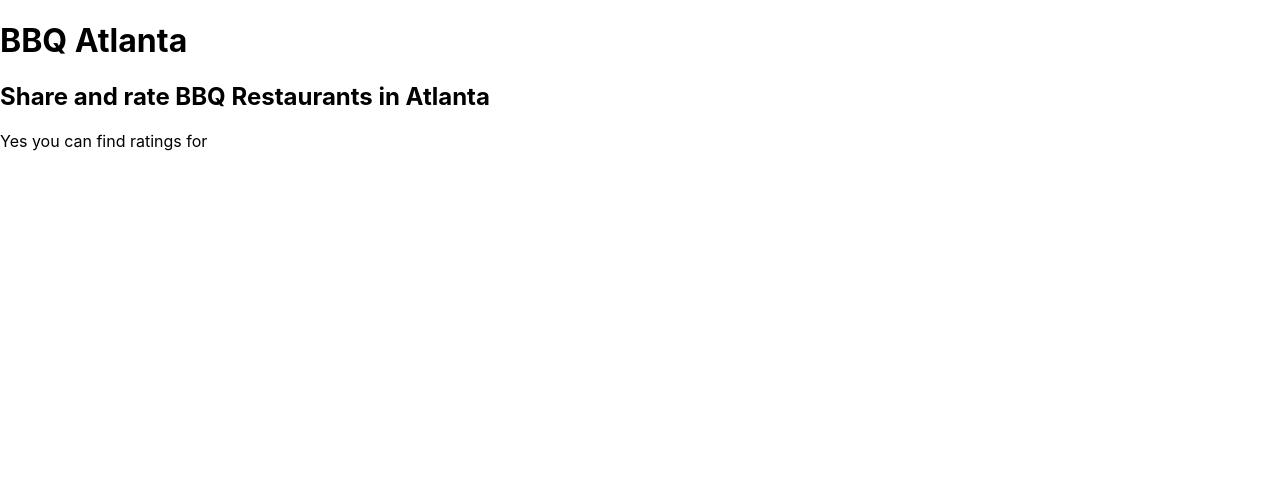
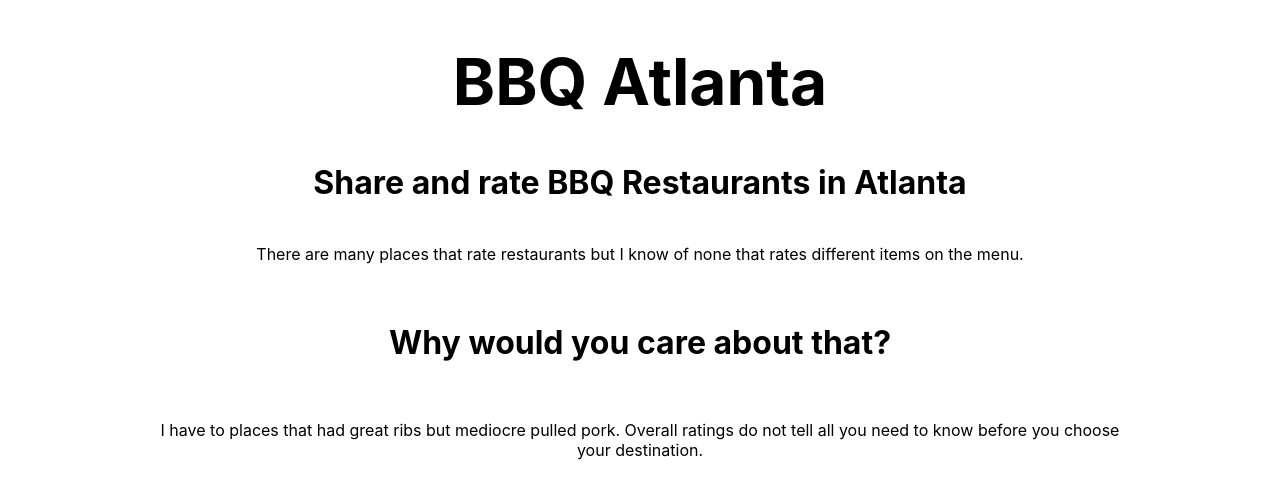
Before and after one commit to chuckderosier/bbq-atlanta, a React (Create React App) app in the folder client/: page / in a window 1280 px wide. Shown: the top 498 px of the page. Built offline with nearby package versions, Linux system fonts and the light colour scheme.

Commit message:
initial styling of homepage

```diff
--- a/client/src/Styles/TextStyles.js
+++ b/client/src/Styles/TextStyles.js
@@ -1,16 +1,27 @@
 import styled from 'styled-components'
 
 export const Title = styled.div`
-    .title {
+        text-align: center;
         h1 {
             font-size: 4em;
         }
         h2 {
             font-size: 2em;
         }
-    }
-    .description {
-        font-size: 1em;
-        width: 80%;
+`
+
+export const Description = styled.div`
+    .descriptionBox {
+        display: flex;
+        flex-direction: column;
+        justify-self: center;
+        width: 75%;
+        text-align: center;
+        h4 {
+            font-size: 2em;
+        }
+        p {
+            font-size: 1em;
+        }
     }
 `
--- a/client/src/components/HomePage.js
+++ b/client/src/components/HomePage.js
@@ -1,16 +1,21 @@
 import React, { Component } from 'react'
+import { Title, Description } from '../Styles/TextStyles'
 
 class HomePage extends Component {
     render() {
         return (
             <div>
-                <div className="title">
+                <Title>
                     <h1>BBQ Atlanta</h1>
                     <h2>Share and rate BBQ Restaurants in Atlanta</h2>
-                </div>
-                <div className="description">
-                    <p>Yes you can find ratings for </p>
-                </div>
+                </Title>
+                <Description>
+                    <div className="descriptionBox">
+                        <p>There are many places that rate restaurants but I know of none that rates different items on the menu.</p>
+                        <h4>Why would you care about that?</h4>
+                        <p>I have to places that had great ribs but mediocre pulled pork. Overall ratings do not tell all you need to know before you choose your destination.</p>
+                    </div>
+                </Description>
             </div>
         )
     }
```
